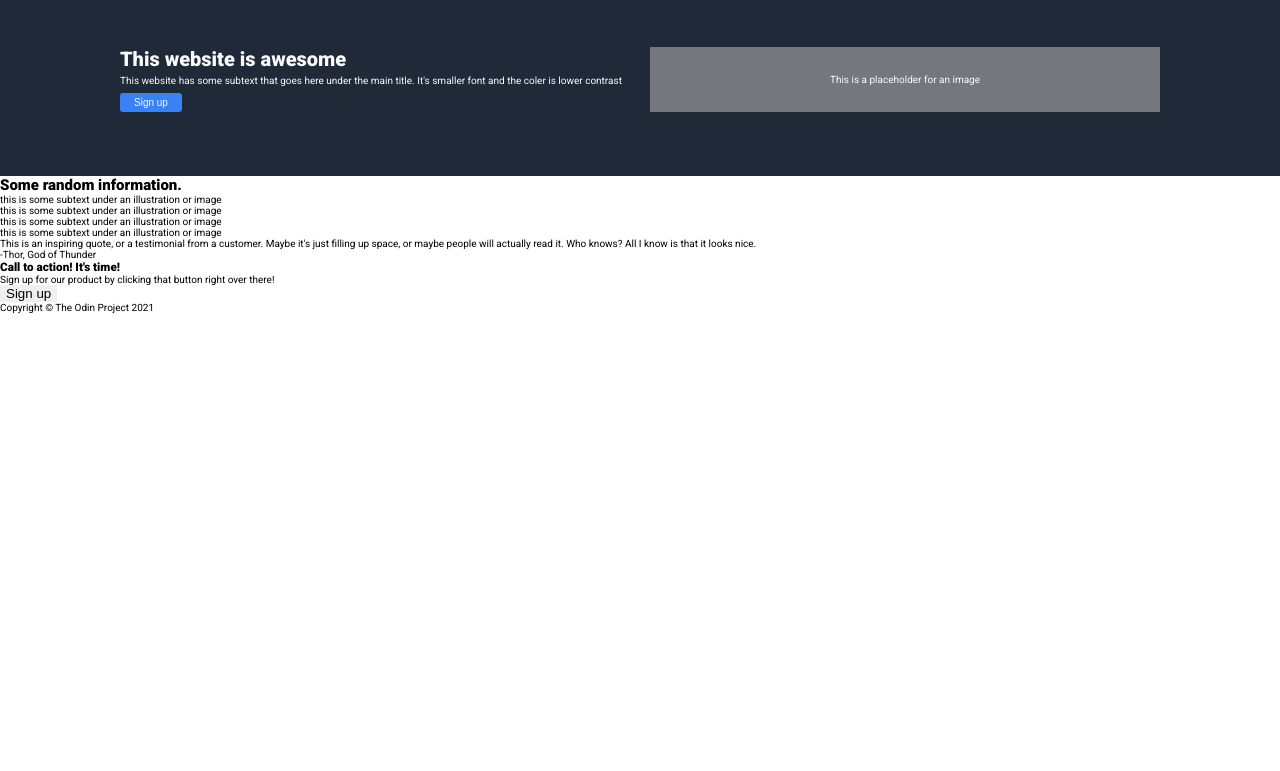
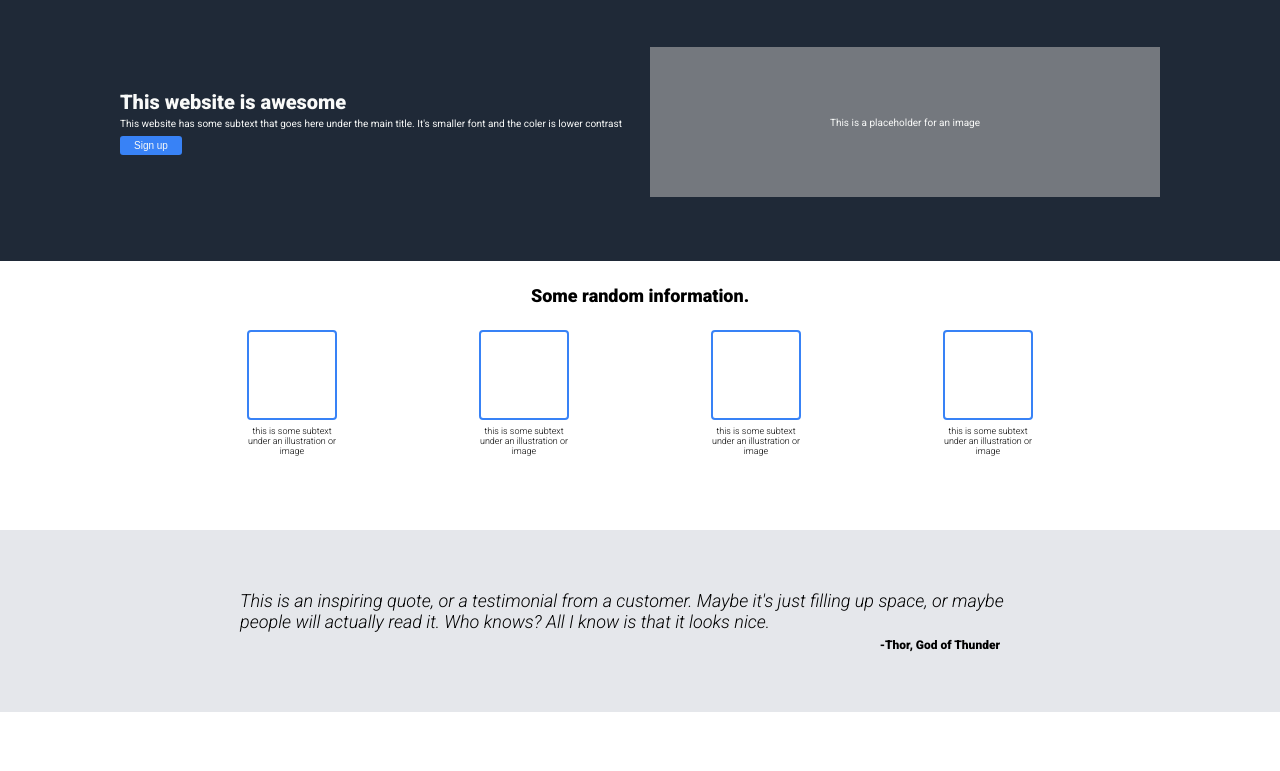
Before and after one commit to chleighton1/odin-landing-page, a plain HTML site: page index.html in a window 1280 px wide. Shown: the part 29-800 px from the top of the page. Drawn offline with Linux system fonts and the light colour scheme.

Commit message:
Update CSS to match ref

```diff
--- a/style.css
+++ b/style.css
@@ -9,7 +9,7 @@ html {
   font-size: 62.5%; /* (62.5/100) * 16px = 10px */
   -webkit-text-size-adjust: none; /* for iOS Safari */
   text-size-adjust: none; /* for other mobile browsers */
-  font-family: 'Roboto', sans-serif;
+  font-family: "Roboto", sans-serif;
 }
 
 img {
@@ -68,8 +68,8 @@ summary,
   background-color: aqua;
   padding: 0 12rem;
   padding-bottom: 6.4rem;
-  background-color: #1F2937;
-  color: #F9FAF9;
+  background-color: #1f2937;
+  color: #f9faf9;
 }
 
 .navbar {
@@ -81,7 +81,7 @@ summary,
 }
 
 .navbar a {
-  color: #F9FAF9;
+  color: #f9faf9;
   text-decoration: none;
 }
 
@@ -100,6 +100,7 @@ summary,
 .opening {
   display: flex;
   gap: 2rem;
+  align-items: center;
 }
 
 .opening-text {
@@ -117,9 +118,9 @@ summary,
 
 .opening-text button {
   font-size: 1rem;
-  background-color: #3882F6;
+  background-color: #3882f6;
   border-radius: 3px;
-  color: #F9FAF9;
+  color: #f9faf9;
   padding: 4px 14px;
 }
 
@@ -127,6 +128,7 @@ summary,
   flex: 1;
   background-color: #74787e;
   display: flex;
+  height: 15rem;
   align-items: center;
   justify-content: center;
 }
@@ -136,7 +138,112 @@ summary,
 /* CARD SECTION */
 
 .card-section {
+  padding: 0 12rem;
+  margin-bottom: 8rem;
+}
 
+.card-title {
+  text-align: center;
+  padding: 2.4rem 0;
+  font-size: 1.8rem;
+}
+
+.cards {
+  display: flex;
+  justify-content: space-evenly;
+}
+
+.card {
+  align-items: center;
+  text-align: center;
+
+  width: 120px;
+  height: 120px;
+}
+
+.card-item {
+  border: #3882f6 2px solid;
+  margin: 0 auto;
+  border-radius: 4px;
+  height: 75%;
+  width: 75%;
+  margin-bottom: 6px;
+}
+
+.card-text {
+  padding: 0 12px;
+  font-size: 0.9rem;
+  font-weight: 300;
 }
 
 /* CARD SECTION */
+
+/* QUOTE SECTION */
+
+.quote-section {
+  padding: 0 24rem;
+  margin-bottom: 8rem;
+  background-color: #e5e7eb;
+}
+
+.quote {
+  padding: 6rem 0;
+}
+
+.quote-text {
+  font-style: italic;
+  font-size: 1.8rem;
+  margin-bottom: 6px;
+}
+
+.quote-author {
+  text-align: right;
+  font-weight: 600;
+  font-size: 1.2rem;
+  padding-right: 4rem;
+}
+
+/* QUOTE SECTION */
+
+/* CTA SECTION */
+
+.cta-section {
+  padding: 0 12rem;
+  margin-bottom: 8rem;
+}
+
+.cta {
+  background-color: #3882f6;
+  color: #e5e7eb;
+  border-radius: 6px;
+  padding: 2rem 8rem;
+  display: flex;
+  justify-content: space-between;
+  align-items: center;
+}
+
+.cta-text h3 {
+  margin-bottom: 2px;
+}
+
+.cta-button button {
+  background-color: #3882f6;
+  color: #e5e7eb;
+  border: #e5e7eb solid 2px;
+  font-size: 1rem;
+  border-radius: 4px;
+  padding: 4px 14px;
+}
+
+/* CTA SECTION */
+
+/* FOOTER SECTION */
+
+.footer-section {
+  padding: 24px 0;
+  text-align: center;
+  background-color: #1f2937;
+  color: #e5e7eb;
+}
+
+/* FOOTER SECTION */
```
